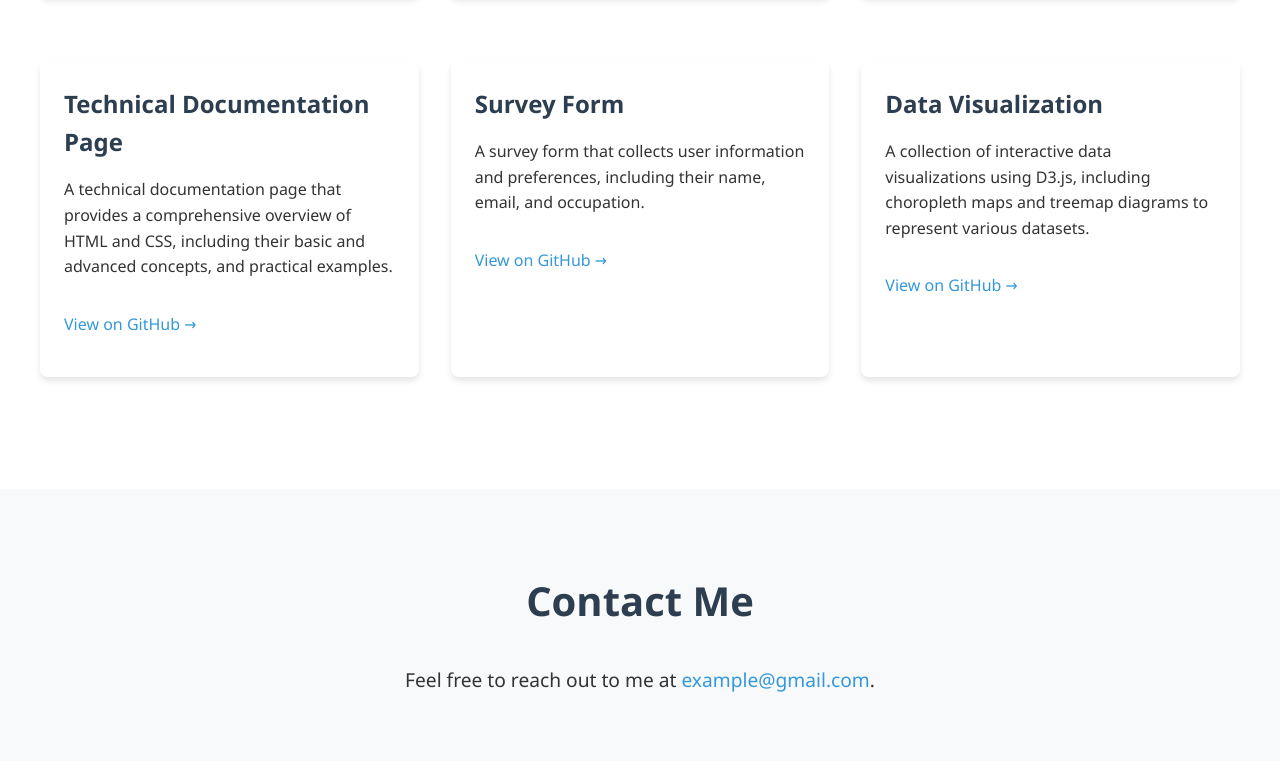
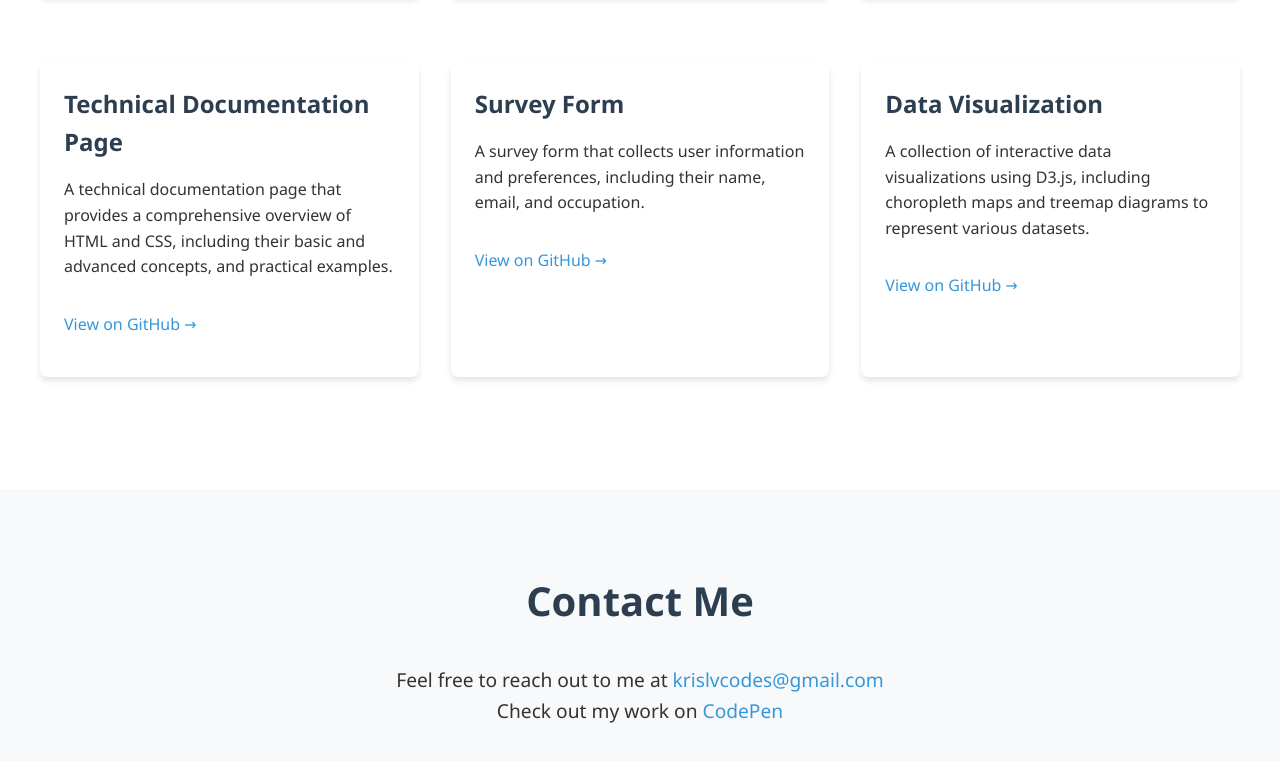
Before and after one commit to Kris05lv/My-Portfolio, a plain HTML site: page index.html in a window 1280 px wide. Shown: the part 1668-2429 px from the top of the page. Drawn offline with Linux system fonts and the light colour scheme.

Commit message:
Update index.html

```diff
--- a/index.html
+++ b/index.html
@@ -74,10 +74,8 @@
     </section>
     <section id="contact">
         <h2>Contact Me</h2>
-        <p>Feel free to reach out to me at <a href="example@gmail.com">example@gmail.com</a>.</p>
+        <p>Feel free to reach out to me at <a href="krislvcodes@gmail.com">krislvcodes@gmail.com</a></p>
+        <p>Check out my work on <a href="https://codepen.io/Kris05lv" target="_blank">CodePen</a></p>
     </section>
 </body>
 </html>
-    </section>
-</body>
-</html>
```
